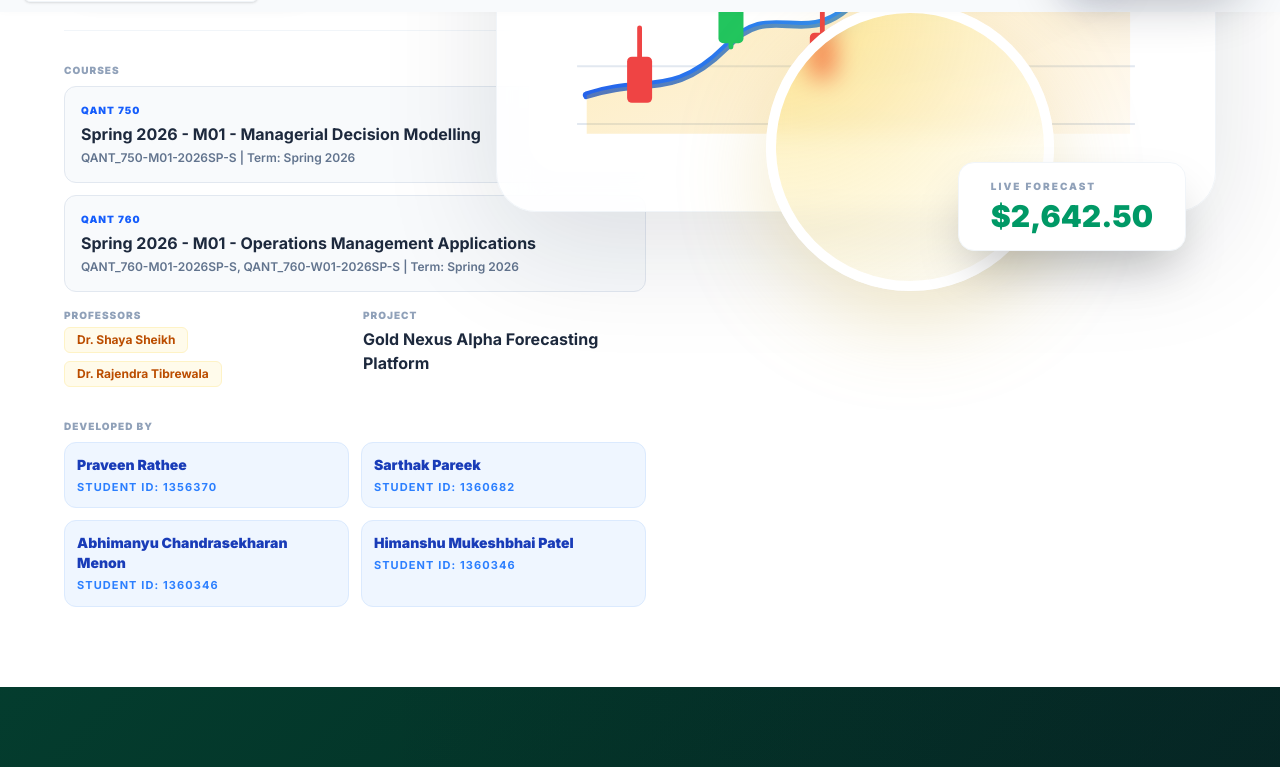
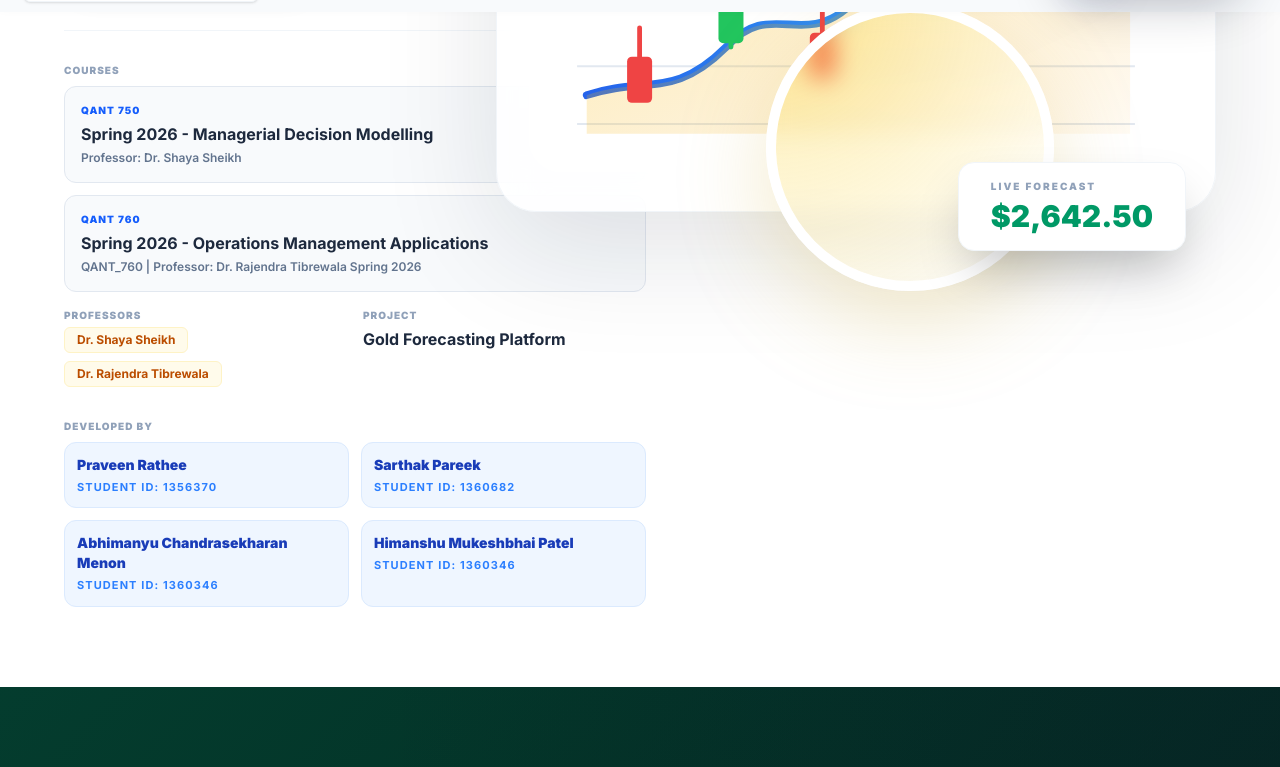
Before and after one commit to rathee000001/nyit-gold-intelligence-2026, a Next.js app: page / in a window 1280 px wide. Shown: the part 788-1555 px from the top of the page. Built offline with nearby package versions, Linux system fonts and the light colour scheme; grey boxes are pictures that could not be loaded.

Commit message:
Update course titles and professor names

```diff
--- a/src/app/page.tsx
+++ b/src/app/page.tsx
@@ -148,10 +148,10 @@ export default function HomePage() {
                       QANT 750
                     </span>
                     <span className="block font-bold text-slate-800">
-                      Spring 2026 - M01 - Managerial Decision Modelling
+                      Spring 2026 - Managerial Decision Modelling
                     </span>
                     <span className="mt-1 block text-xs font-semibold text-slate-500">
-                      QANT_750-M01-2026SP-S | Term: Spring 2026
+                     Professor: Dr. Shaya Sheikh
                     </span>
                   </div>
 
@@ -160,10 +160,10 @@ export default function HomePage() {
                       QANT 760
                     </span>
                     <span className="block font-bold text-slate-800">
-                      Spring 2026 - M01 - Operations Management Applications
+                      Spring 2026 - Operations Management Applications
                     </span>
                     <span className="mt-1 block text-xs font-semibold text-slate-500">
-                      QANT_760-M01-2026SP-S, QANT_760-W01-2026SP-S | Term:
+                      QANT_760 | Professor: Dr. Rajendra Tibrewala
                       Spring 2026
                     </span>
                   </div>
@@ -189,7 +189,7 @@ export default function HomePage() {
                   Project
                 </span>
                 <span className="font-bold text-slate-800">
-                  Gold Nexus Alpha Forecasting Platform
+                  Gold Forecasting Platform
                 </span>
               </div>
 
```
